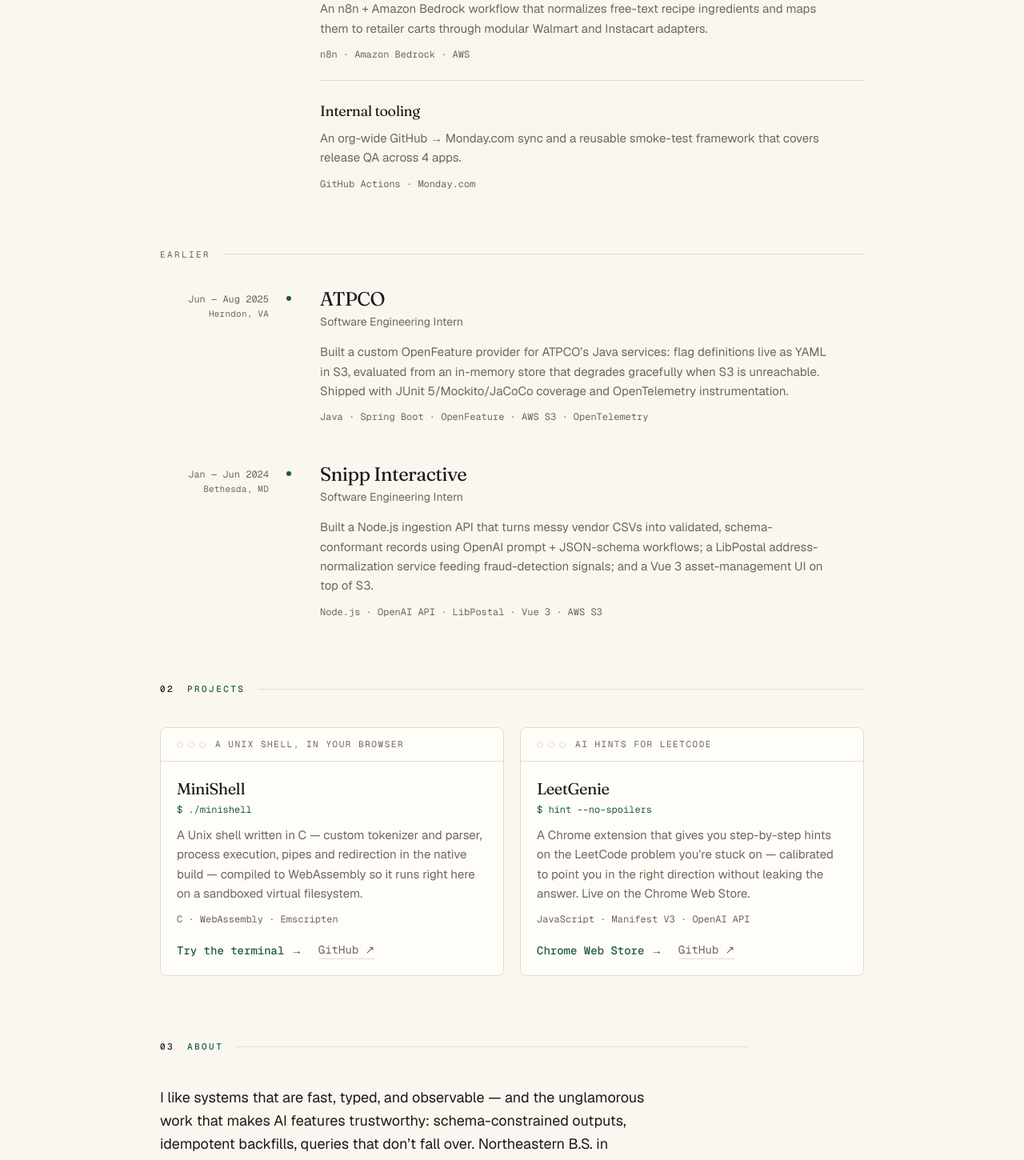
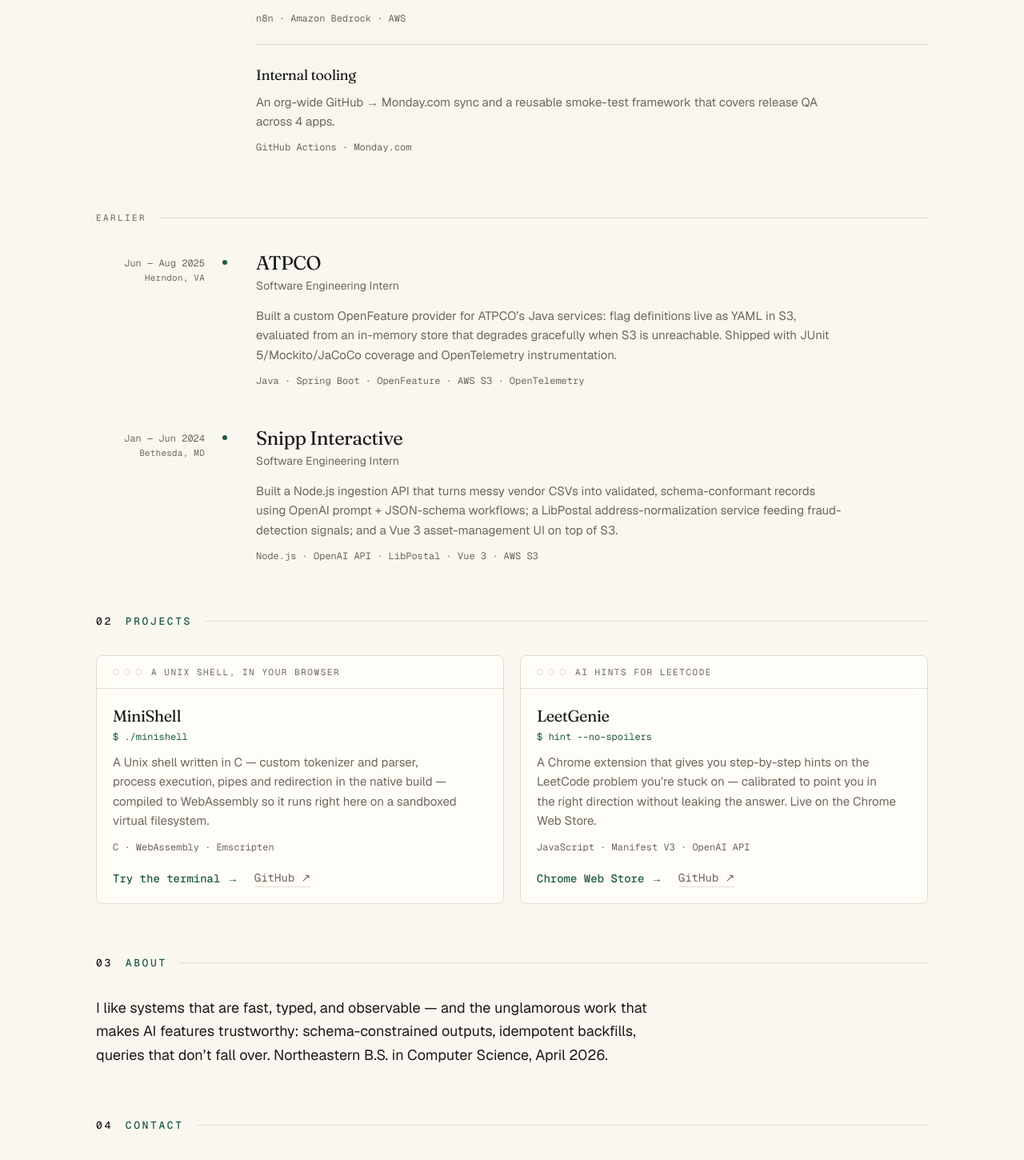
Before and after one commit to Badams1/Portfolio, a Next.js app: page / in a window 1280 px wide. Shown: the part 1289-2739 px from the top of the page at 80% size. Built offline with nearby package versions, Linux system fonts and the light colour scheme.

Commit message:
Wider layout (68rem), larger section headers (13px), tighter section rhythm

```diff
--- a/app/page.tsx
+++ b/app/page.tsx
@@ -132,11 +132,11 @@
 
 function SectionHeading({ index, label }: { index: string; label: string }) {
   return (
-    <h2 className="mb-10 flex items-center gap-4" data-reveal>
-      <span className="font-mono text-[11px] font-medium tracking-[0.22em] text-primary/60">
+    <h2 className="mb-8 flex items-center gap-4" data-reveal>
+      <span className="font-mono text-[13px] font-medium tracking-[0.2em] text-primary/60">
         {index}
       </span>
-      <span className="font-mono text-[11px] font-medium uppercase tracking-[0.22em] text-primary">
+      <span className="font-mono text-[13px] font-medium uppercase tracking-[0.2em] text-primary">
         {label}
       </span>
       <span className="rule h-px flex-1 bg-border" aria-hidden="true" />
@@ -232,7 +232,7 @@
 
       {/* Header ------------------------------------------------------------ */}
       <header className="site-header sticky top-0 z-50 border-b border-border bg-background/85 backdrop-blur-sm">
-        <div className="mx-auto flex h-14 max-w-[46rem] items-center justify-between px-6 lg:max-w-[58rem]">
+        <div className="mx-auto flex h-14 max-w-[46rem] items-center justify-between px-6 lg:max-w-[68rem]">
           <a href="#top" className="font-display text-[15px] italic tracking-tight">
             Benjamin Adams
           </a>
@@ -256,9 +256,9 @@
         </div>
       </header>
 
-      <main id="top" className="mx-auto max-w-[46rem] px-6 lg:max-w-[58rem]">
+      <main id="top" className="mx-auto max-w-[46rem] px-6 lg:max-w-[68rem]">
         {/* Hero -------------------------------------------------------------- */}
-        <section className="pb-20 pt-16 sm:pb-24 sm:pt-24 lg:max-w-[46rem]">
+        <section className="pb-16 pt-16 sm:pb-20 sm:pt-24">
           <h1 className="font-display text-[clamp(3.2rem,9vw,5.75rem)] leading-[0.98] tracking-tight [text-wrap:balance]">
             <span className="mask-word">
               <span style={{ "--d": "0ms" } as React.CSSProperties}>Benjamin</span>
@@ -268,7 +268,7 @@
             </em>
           </h1>
           <p
-            className="reveal mt-7 max-w-[34rem] text-lg leading-relaxed text-muted-foreground [text-wrap:pretty] sm:text-xl"
+            className="reveal mt-7 max-w-[40rem] text-lg leading-relaxed text-muted-foreground [text-wrap:pretty] sm:text-xl"
             style={{ animationDelay: "220ms" }}
           >
             Software engineer at PlusWellbeing.ai, turning LLM output into
@@ -300,7 +300,7 @@
         </section>
 
         {/* Experience --------------------------------------------------------- */}
-        <section id="work" className="scroll-mt-20 pb-20">
+        <section id="work" className="scroll-mt-20 pb-16">
           <SectionHeading index="01" label="Experience" />
 
           {/* Featured: PlusWellbeing */}
@@ -337,7 +337,7 @@
                         </span>
                       )}
                     </div>
-                    <p className="mt-2 max-w-[40rem] text-[15px] leading-relaxed text-muted-foreground [text-wrap:pretty]">
+                    <p className="mt-2 max-w-[46rem] text-[15px] leading-relaxed text-muted-foreground [text-wrap:pretty]">
                       {item.description}
                     </p>
                     <StackLine stack={item.stack} />
@@ -382,7 +382,7 @@
                       <DateStamp dates={role.dates} location={role.location} align="right" />
                     </div>
                   </div>
-                  <p className="mt-4 max-w-[40rem] text-[15px] leading-relaxed text-muted-foreground [text-wrap:pretty]">
+                  <p className="mt-4 max-w-[46rem] text-[15px] leading-relaxed text-muted-foreground [text-wrap:pretty]">
                     {role.summary}
                   </p>
                   <StackLine stack={role.stack} />
@@ -393,7 +393,7 @@
         </section>
 
         {/* Projects ----------------------------------------------------------- */}
-        <section id="projects" className="scroll-mt-20 pb-20">
+        <section id="projects" className="scroll-mt-20 pb-16">
           <SectionHeading index="02" label="Projects" />
           <div className="grid gap-5 sm:grid-cols-2" data-reveal-stagger>
             {projects.map((project) => (
@@ -451,9 +451,9 @@
         </section>
 
         {/* About --------------------------------------------------------------- */}
-        <section id="about" className="scroll-mt-20 pb-20 lg:max-w-[46rem]">
+        <section id="about" className="scroll-mt-20 pb-16">
           <SectionHeading index="03" label="About" />
-          <p className="max-w-[38rem] text-lg leading-relaxed [text-wrap:pretty]" data-reveal>
+          <p className="max-w-[44rem] text-lg leading-relaxed [text-wrap:pretty]" data-reveal>
             I like systems that are fast, typed, and observable — and the
             unglamorous work that makes AI features trustworthy:
             schema-constrained outputs, idempotent backfills, queries that
@@ -462,7 +462,7 @@
         </section>
 
         {/* Contact ------------------------------------------------------------- */}
-        <section id="contact" className="scroll-mt-20 pb-20 lg:max-w-[46rem]">
+        <section id="contact" className="scroll-mt-20 pb-16">
           <SectionHeading index="04" label="Contact" />
           <div data-reveal-stagger>
             <p className="font-display text-4xl tracking-tight sm:text-5xl">
@@ -495,7 +495,7 @@
       </main>
 
       {/* Footer -------------------------------------------------------------- */}
-      <footer className="mx-auto max-w-[46rem] px-6 lg:max-w-[58rem]">
+      <footer className="mx-auto max-w-[46rem] px-6 lg:max-w-[68rem]">
         <div
           className="flex flex-col gap-2 border-t border-border py-8 font-mono text-[11px] uppercase tracking-[0.14em] text-muted-foreground sm:flex-row sm:items-center sm:justify-between"
           data-reveal
```
